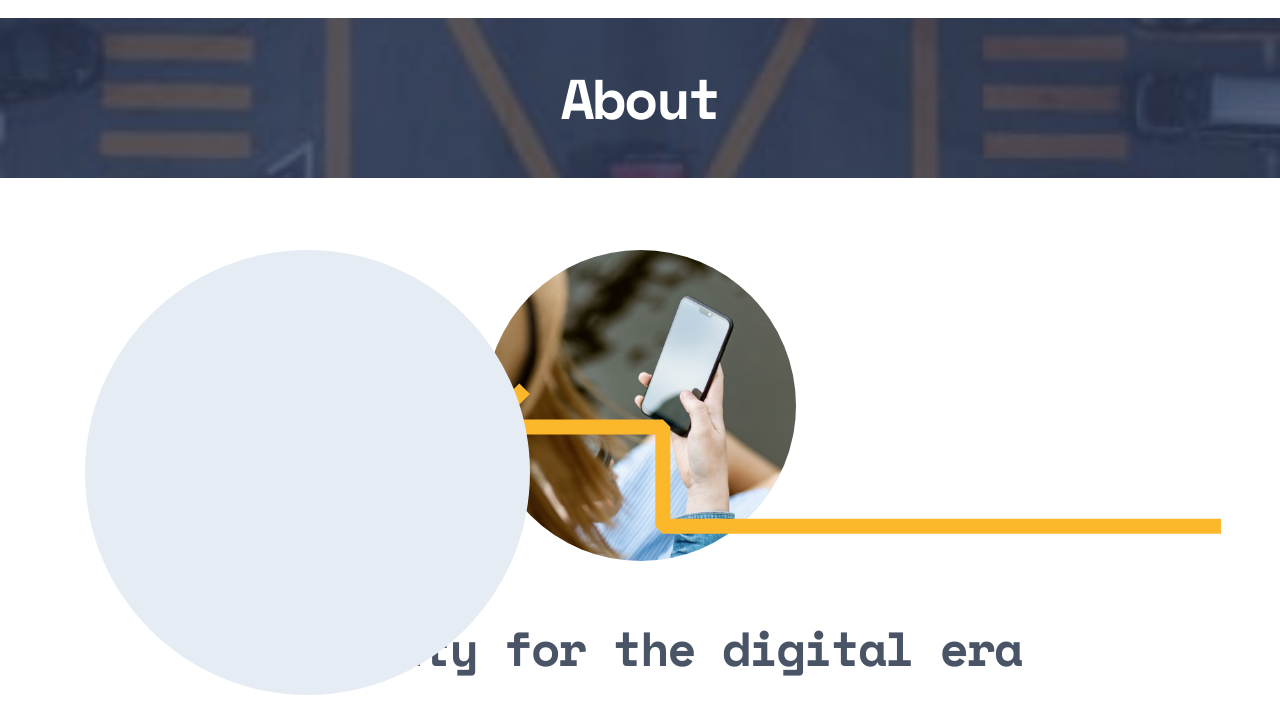
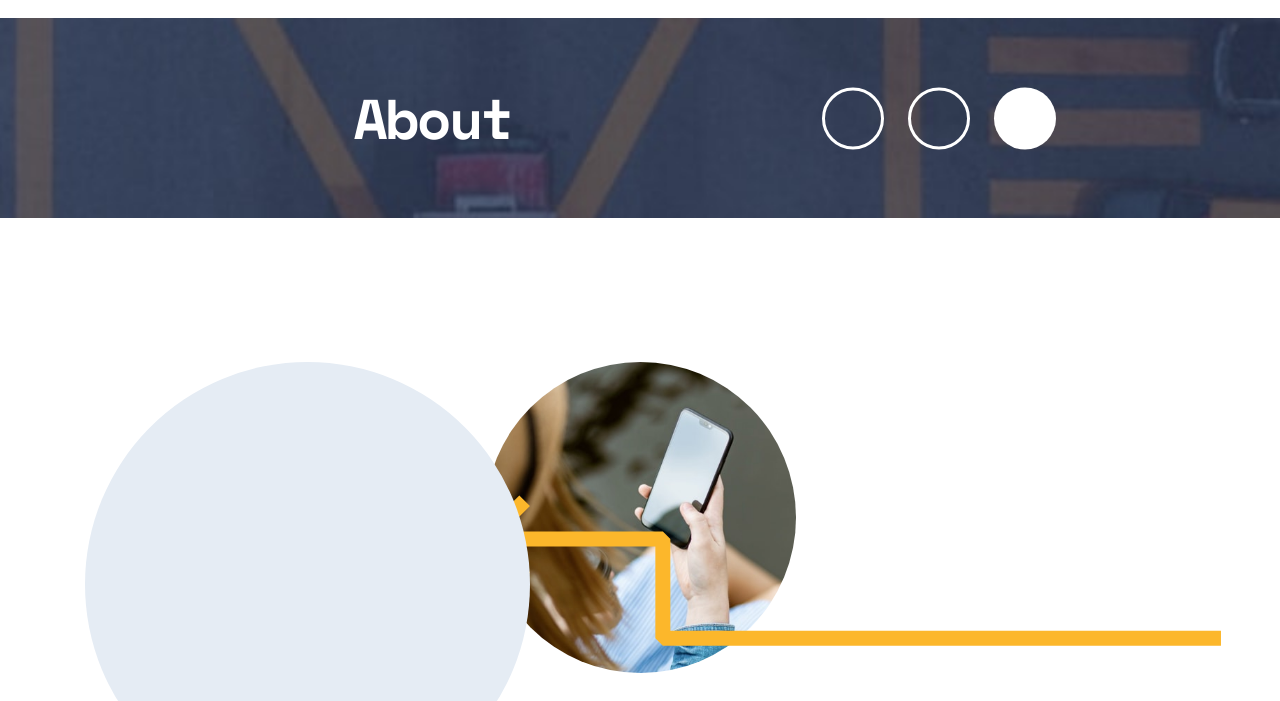
Before and after one commit to richieAiello/scoot-website, a website built with Parcel: page src/html/about.html in a window 1280 px wide. Shown: the part 78-779 px from the top of the page. Built offline with nearby package versions, Linux system fonts and the light colour scheme.

Commit message:
Styles for hero--secondary on tablets.

```diff
--- a/src/html/about.html
+++ b/src/html/about.html
@@ -48,9 +48,9 @@
   <header class="hero hero--about hero--secondary">
     <div class="hero__context--secondary">
       <h1 class="hero__heading hero__heading--secondary heading">About</h1>
+      <!-- Displayed on tablet and desktop. -->
+      <img src="../assets/patterns/white-circles.svg" alt="" class="pattern pattern--secondary pattern--hero-secondary">
     </div>
-    <!-- Displayed on tablet and desktop. -->
-    <img src="../assets/patterns/white-circles.svg" alt="" class="pattern pattern--secondary pattern--hero-secondary">
   </header>
   <main class="main">
     <section class="information">
--- a/src/styles/main.scss
+++ b/src/styles/main.scss
@@ -262,6 +262,7 @@ $black: #000000;
       display: flex;
       justify-content: center;
       align-items: center;
+      position: relative;
     }
   }
 
@@ -284,8 +285,8 @@ $black: #000000;
     margin-top: 6rem;
 
     &--secondary {
-      height: 160px;
-      margin-bottom: 4.5rem;
+      height: 200px;
+      margin-bottom: 9rem;
     }
 
     &--home {
@@ -293,12 +294,12 @@ $black: #000000;
     }
 
     &--about {
-      background-image: url(../assets/images/about-hero-mobile.jpg);
+      background-image: url(../assets/images/about-hero-tablet.jpg);
     }
 
     &--careers,
     &--locations {
-      background-image: url(../assets/images/careers-location-hero-mobile.jpg);
+      background-image: url(../assets/images/careers-locations-hero-tablet.jpg);
     }
 
     &__context {
@@ -306,10 +307,9 @@ $black: #000000;
       max-width: 573px;
 
       &--secondary {
-        height: 100%;
-        display: flex;
-        justify-content: center;
-        align-items: center;
+        max-width: 573px;
+        margin-inline: auto;
+        justify-content: flex-start;
       }
     }
 
@@ -968,6 +968,10 @@ $black: #000000;
       right: -129px;
     }
 
+    &--hero-secondary {
+      left: 468px;
+    }
+
     &--sign-up {
       right: -163px;
     }
```
Also changed, not shown: src/html/careers.html (+2 -2 lines), src/html/locations.html (+2 -2 lines).
